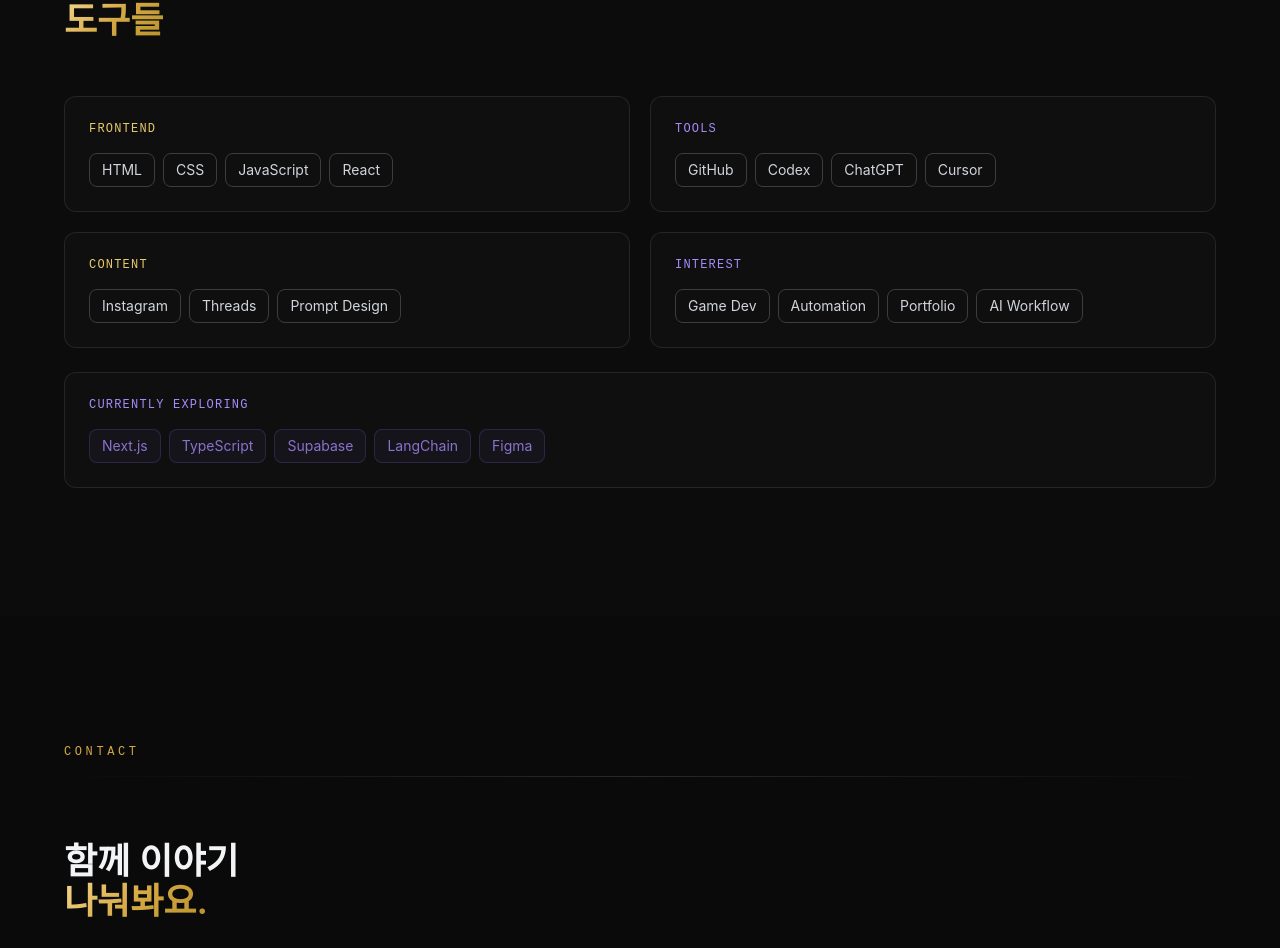
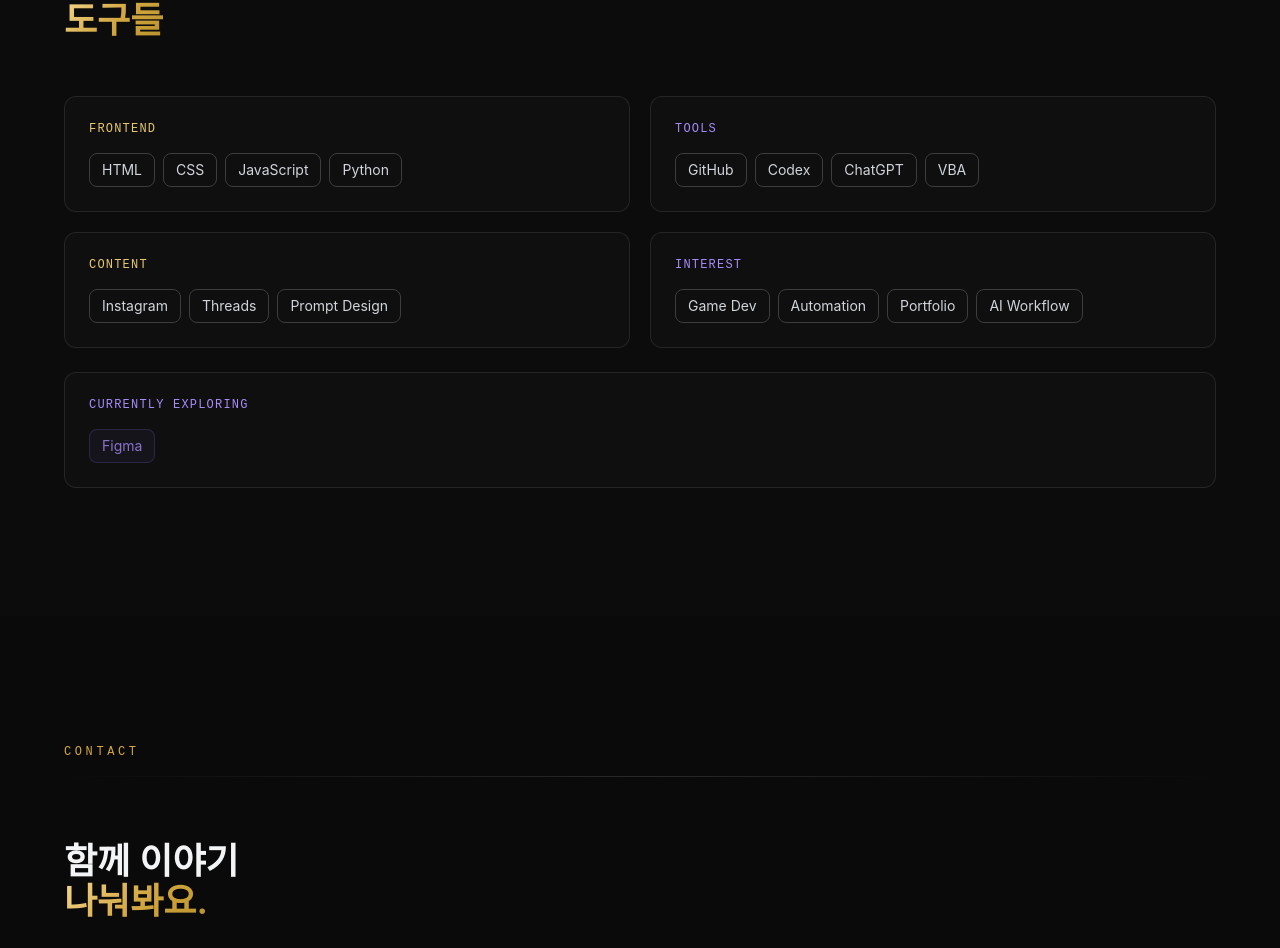
Before and after one commit to gustj369/portfolio, a React (Create React App) app: page / in a window 1280 px wide. Shown: the part 4743-5691 px from the top of the page. Built offline with nearby package versions, Linux system fonts and the light colour scheme.

Commit message:
fix: update tech stack - add Python/VBA, remove React/Cursor/Next.js/TS/Supabase/LangChain

```diff
--- a/src/components/TechStack.jsx
+++ b/src/components/TechStack.jsx
@@ -55,7 +55,7 @@
             CURRENTLY EXPLORING
           </p>
           <div className="flex flex-wrap gap-2">
-            {["Next.js", "TypeScript", "Supabase", "LangChain", "Figma"].map(
+            {["Figma"].map(
               (item) => (
                 <span
                   key={item}
--- a/src/data/projects.js
+++ b/src/data/projects.js
@@ -55,11 +55,11 @@
 export const techStack = [
   {
     category: "Frontend",
-    items: ["HTML", "CSS", "JavaScript", "React"],
+    items: ["HTML", "CSS", "JavaScript", "Python"],
   },
   {
     category: "Tools",
-    items: ["GitHub", "Codex", "ChatGPT", "Cursor"],
+    items: ["GitHub", "Codex", "ChatGPT", "VBA"],
   },
   {
     category: "Content",
```
